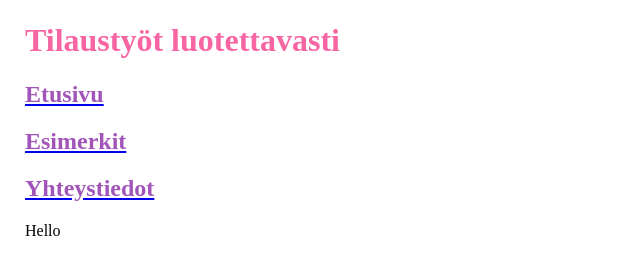
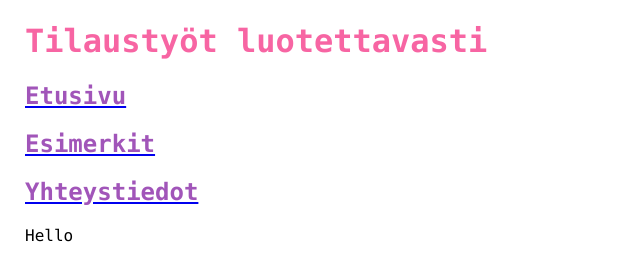
Before and after one commit to AadaLehto/AadaLehto.github.io, a plain HTML site: page kuvatyot/index.html in a window 1280 px wide. Shown: the part 328-608 px from the top of the page, without its empty margins (0-640 px from the left). Drawn offline with Linux system fonts and the light colour scheme.

Commit message:
sdfsdfsdf

```diff
--- a/kuvatyot/etusivu.css
+++ b/kuvatyot/etusivu.css
@@ -1,6 +1,7 @@
 body {
     background-color: rgb(255, 255, 255);
     margin: 25px;
+    font-family: Consolas, monaco, monospace;
 }
 
 h1{
--- a/kuvatyot/sivu1.css
+++ /dev/null
@@ -1,12 +0,0 @@
-body {
-    background-color: rgb(255, 255, 255);
-    margin: 25px;
-}
-
-h1{
-    color: #F765A3;
-}
-
-h2{
-    color: #A155B9;
-}
--- a/kuvatyot/sivu2.css
+++ /dev/null
@@ -1,12 +0,0 @@
-body {
-    background-color: rgb(255, 255, 255);
-    margin: 25px;
-}
-
-h1{
-    color: #F765A3;
-}
-
-h2{
-    color: #A155B9;
-}
```
Also changed, not shown: kuvatyot/sivu1.html (+1 -1 lines), kuvatyot/sivu2.html (+1 -1 lines), bleh.png (deleted).
